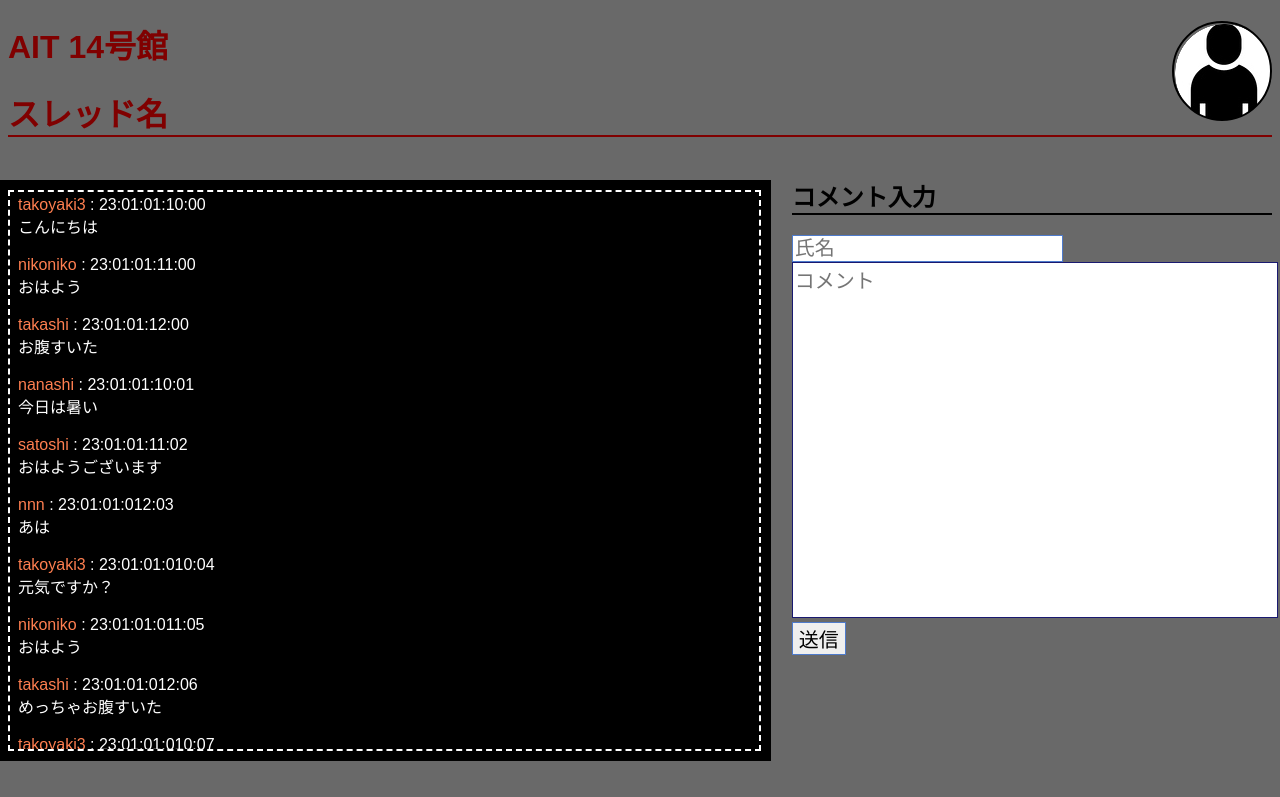
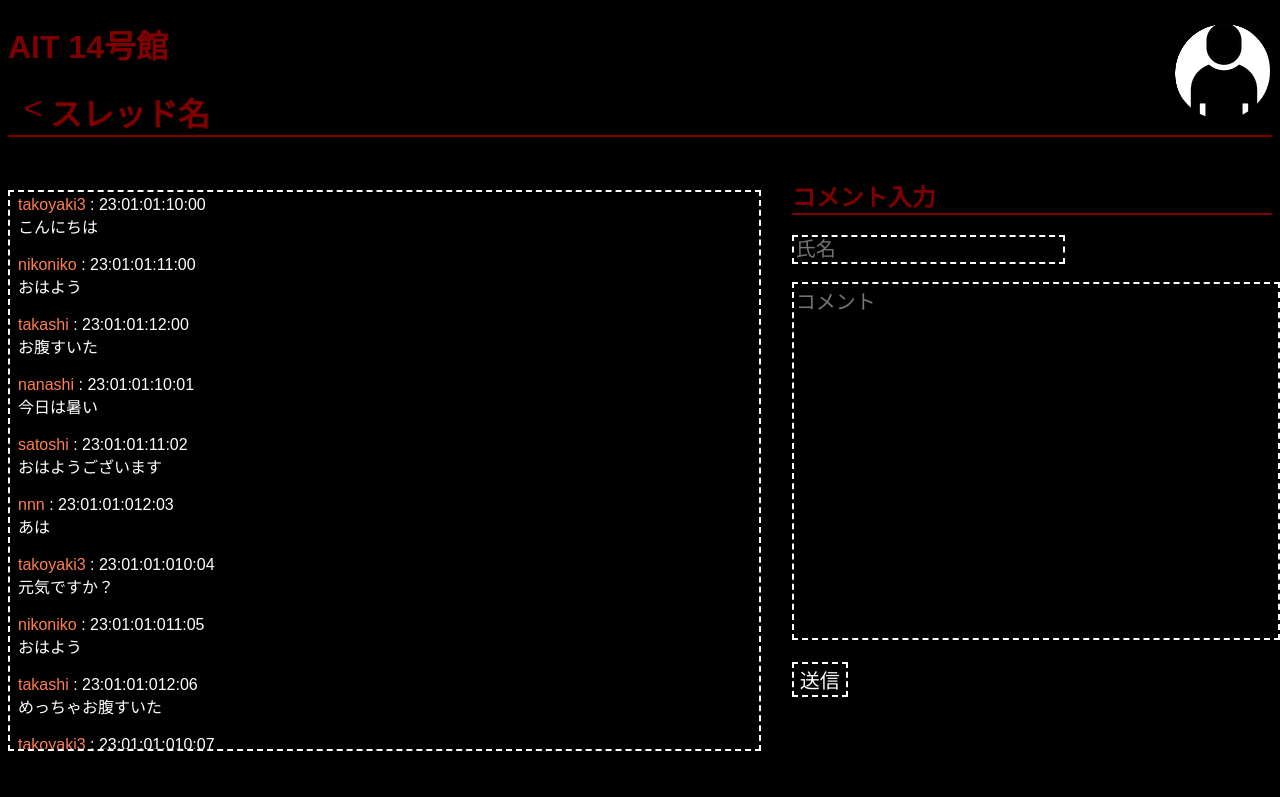
Before and after one commit to 2022AIT-OOP2-G11/ziyuukadai, a Flask app: page /thread in a window 1280 px wide. Shown: the top 797 px of the page. Run offline with Flask 2, Linux system fonts and the light colour scheme.

Commit message:
アカウントのところに、カーソルがくると文字が出てきます

```diff
--- a/static/index2.css
+++ b/static/index2.css
@@ -1,6 +1,7 @@
 body {
-  background-color: #696969;
+  background-color: #000;
   font-family: "ヒラギノ角ゴ StdN", "Hiragino Kaku Gothic StdN", sans-serif;
+  color: #800000;
   /*
   background-color: #111;
   color: #fff;
@@ -29,10 +30,27 @@
   text-align: center;
   float: right;
 }
+.account:hover .word {
+  display: inline;
+}
+.word {
+  position: right;
+  display: none;
+  padding: 2px;
+  color: aliceblue;
+  border-radius: 5px;
+  background-color: #800000;
+  width: 100px;
+  top: 50px;
+  left: 0px;
+  font-size: 12px;
+  text-align: center;
+}
+
 .comment {
   color: #fff;
-  background-color: #ffffff;
-  border: #191970 1px solid; /*境界線の指定*/
+  background-color: #000;
+  border: #fff 1px solid; /*境界線の指定*/
   height: 550px; /* 横幅を550pxに指定 */
   overflow-y: scroll; /* 縦方向にスクロール可能にする */
   padding: 0.2em 0.5em;
@@ -50,21 +68,23 @@
 
 a.btn {
   display: block;
+  line-height: 0.2;
+  padding: 10px 0;
   text-align: center;
   vertical-align: middle;
   text-decoration: none;
-  width: 50px;
+  width: 10px;
+  height: 10px;
   margin: auto;
-  padding: 1rem 3rem;
+  padding: 1rem 1rem;
   font-weight: normal;
-  border: 2px solid #27acd9;
-  color: #27acd9;
+  color: #800000;
   transition: 0.5s;
-  float: right;
+  float: left;
 }
 a.btn:hover {
   color: #fff;
-  background: #27acd9;
+  background: #800000;
 }
 
 .text {
@@ -82,16 +102,23 @@
 }
 
 .heading {
+  color: #800000;
   border-bottom: solid 2px;
 }
 
 input {
-  border: #4e7bcc 1px solid;
+  color: #fff;
+  box-shadow: 0px 0px 0px 5px #000;
+  border: dashed 2px white;
+  background-color: #000;
   font-size: 15pt;
 }
 
 textarea {
-  border: #191970 1px solid;
+  color: #fff;
+  box-shadow: 0px 0px 0px 5px #000;
+  border: dashed 2px white;
+  background-color: #000;
   width: 100%;
   height: 350px;
   font-size: 15pt;
--- a/templates/thread.html
+++ b/templates/thread.html
@@ -15,9 +15,13 @@
   <body>
     <!--ページ上に実際に表示される要素を記述するエリア-->
     <h1>AIT 14号館
-      <a href="#" class="account"></a>
+      <a href="#" class="account">
+        <span class="word">ログアウト</span>
+      </a>
     </h1>
-    <h1 class="heading">スレッド名</h1>
+    <h1 class="heading">スレッド名
+      <a href="" class="btn"><</a>
+    </h1>
     <div id="main">
         <div class="comment">
             <!--<p>テキストテキストテキストテキストテキストテキストテキストテキストテキストテキストテキストテキストテキストテキストテキストテキストテキストテキストテキストテキストテキストテキストテキストテキストテキストテキストテキストテキストテキストテキストテキストテキストテキストテキストテキストテキストテキストテキストテキストテキストテキストテキストテキストテキストテキストテキストテキストテキストテキストテキストテキストテキストテキストテキストテキストテキストテキストテキストテキストテキストテキストテキストテキストテキストテキストテキストテキストテキストテキストテキストテキストテキストテキストテキストテキストテキストテキストテキストテキストテキストテキストテキストテキストテキストテキストテキストテキストテキストテキストテキストテキストテキストテキストテキストテキストテキストテキストテキストテキストテキストテキストテキストテキストテキストテキストテキストテキストテキストテキストテキストテキストテキストテキストテキストテキストテキストテキストテキストテキストテキストテキストテキストテキストテキストテキストテキストテキストテキストテキストテキストテキストテキストテキストテキストテキストテキストテキストテキストテキストテキストテキストテキストテキストテキストテキストテキストテキストテキストテキストテキストテキストテキストテキストテキスト
@@ -31,7 +35,6 @@
             </div>
             <br>
             {%endfor%}
-            <a href="" class="btn">戻る</a>
         </div>
 
     <nav>
@@ -41,7 +44,9 @@
               <h2 class="heading">コメント入力</h2>
               <input type="text" name="user_name" maxlength="10" placeholder="氏名"/>
             </br>
+            </br>
             <textarea name="content" maxlength="100" placeholder="コメント"></textarea>
+            </br>
             </br>
             <input class="button" type="submit" value="送信"  />
             </p>
```
